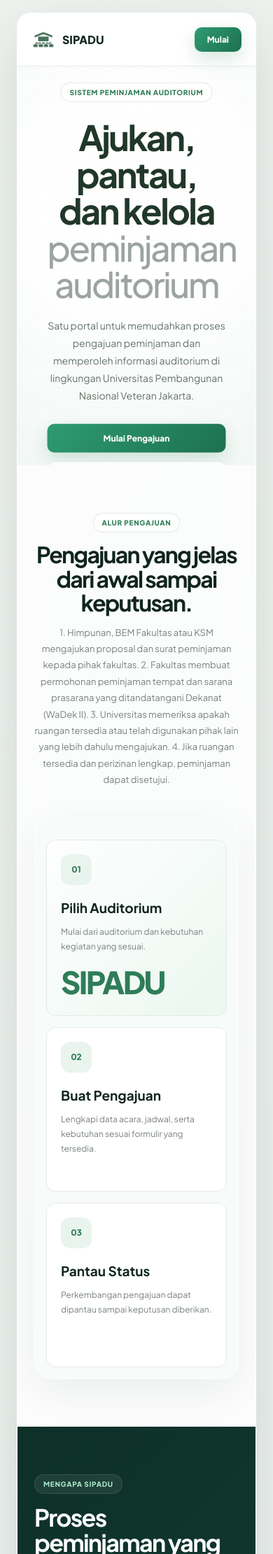
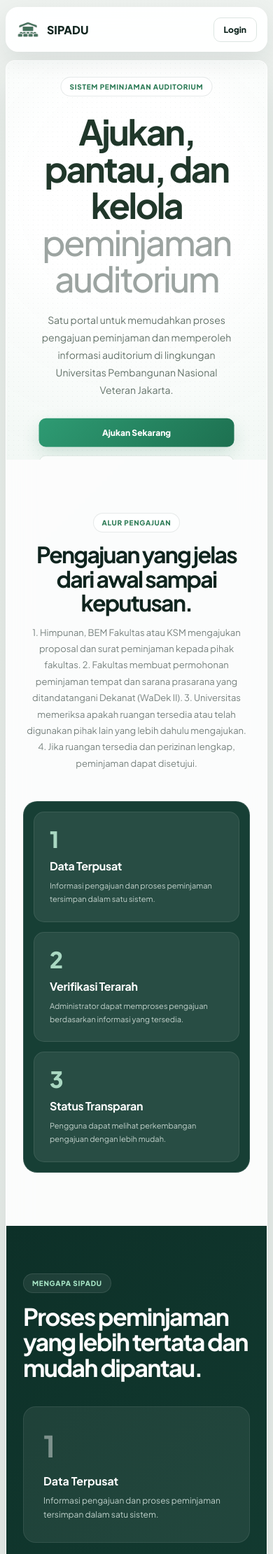
Before and after one commit to sekarpn/SIPADU, a Laravel app: page / in a window 390 px wide. Shown: the top 2221 px of the page at 70% size. Run offline with Laravel 12, Linux system fonts and the light colour scheme; data comes from the database, SQL or seed files in the repository.

Commit message:
benerin landing page

```diff
--- a/resources/views/public/landing.blade.php
+++ b/resources/views/public/landing.blade.php
@@ -28,8 +28,8 @@
         }
 
         .landing-shell {
-            width: min(1500px, calc(100% - 48px));
-            margin: 18px auto;
+            width: min(1680px, calc(100% - 80px));
+            margin: 0 auto 24px;
             border-radius: 20px;
             overflow: hidden;
             background: rgba(255, 255, 255, .80);
@@ -39,18 +39,23 @@
         }
 
         .lnav {
-            height: 76px;
+            width: min(1680px, calc(100% - 80px));
+            min-height: 76px;
             padding: 0 44px;
+            margin: 18px auto 16px;
             display: flex;
             align-items: center;
             justify-content: space-between;
-            background: rgba(255, 255, 255, .88);
-            border-bottom: 1px solid var(--lp-line);
-            backdrop-filter: blur(18px);
-
+            background: rgba(255, 255, 255, .95);
+            border: 1px solid rgba(255, 255, 255, .95);
+            border-radius: 18px;
+            box-shadow: 0 12px 35px rgba(18, 40, 32, .08);
+            -webkit-backdrop-filter: blur(22px) saturate(150%);
+            backdrop-filter: blur(22px) saturate(150%);
             position: sticky;
-            top: 0;
-            z-index: 1000;
+            top: 12px;
+            z-index: 1100;
+            isolation: isolate;
         }
 
         .brand {
@@ -588,16 +593,11 @@
 
         @media (max-width: 900px) {
             .lnav {
+                width: calc(100% - 24px);
+                min-height: 68px;
                 padding: 0 20px;
-                position: sticky;
-                top: 0;
-                z-index: 1000;
-            }
-
-            .lnav {
-                padding: 0 20px;
-                position: sticky;
-                top: 0;
+                margin: 12px auto 14px;
+                top: 8px;
             }
 
             .lnav-links {
@@ -605,7 +605,7 @@
             }
 
             .lnav-actions .login {
-                display: none;
+                display: inline-flex;
             }
 
             .hero {
@@ -705,11 +705,105 @@
                 font-size: 16px;
             }
         }
-    </style>
 
-    <main class="landing-shell">
-        <nav class="lnav">
-            <a class="brand" href="{{ route('landing') }}">
+        /* Landing page sizing and three-step process cards */
+
+        .section#alur {
+            padding-top: 76px;
+            padding-bottom: 76px;
+        }
+
+        .section#alur .feature-grid {
+            grid-template-columns: repeat(3, minmax(0, 1fr));
+            gap: 14px;
+            padding: 14px;
+            border-radius: 20px;
+            background: #173f35;
+            border: 1px solid rgba(255,255,255,.12);
+            box-shadow: none;
+        }
+
+        .section#alur .feature,
+        .section#alur .feature.wide {
+            min-height: 160px;
+            padding: 22px;
+            border-radius: 15px;
+            background: rgba(255,255,255,.075);
+            border: 1px solid rgba(255,255,255,.09);
+            display: block;
+        }
+
+        .section#alur .feature .num {
+            width: auto;
+            height: auto;
+            display: block;
+            padding: 0;
+            margin: 0 0 12px;
+            border: 0;
+            border-radius: 0;
+            background: transparent;
+            color: #a9d8c2;
+            font-size: 32px;
+            line-height: 1;
+            font-weight: 800;
+        }
+
+        .section#alur .feature h3 {
+            margin: 0 0 8px;
+            color: #fff;
+            font-size: 16px;
+            letter-spacing: -.02em;
+        }
+
+        .section#alur .feature p {
+            max-width: 420px;
+            margin: 0;
+            color: rgba(238, 247, 242, .78);
+            font-size: 11px;
+            line-height: 1.75;
+        }
+
+        @media (max-width: 900px) {
+            .landing-shell {
+                width: calc(100% - 24px);
+                margin: 0 auto 18px;
+                border-radius: 16px;
+            }
+            .lnav {
+                width: calc(100% - 24px);
+                padding: 0 20px;
+            }
+            .section#alur .feature-grid {
+                grid-template-columns: 1fr;
+            }
+        }
+
+        @media (max-width: 560px) {
+            .landing-shell {
+                width: calc(100% - 16px);
+                margin: 0 auto 14px;
+                border-radius: 13px;
+            }
+            .lnav {
+                width: calc(100% - 16px);
+                min-height: 64px;
+                height: auto;
+                padding: 10px 14px;
+                margin: 10px auto 12px;
+                top: 6px;
+            }
+            .lnav-actions .lbtn {
+                padding: 9px 14px;
+            }
+            .section#alur .feature {
+                min-height: 0;
+            }
+        }
+
+</style>
+
+    <nav class="lnav">
+            <a class="brand" href="#top">
                 <img src="{{ asset('images/logosipadu.png') }}" alt="SIPADU">
                 <span>SIPADU</span>
             </a>
@@ -723,11 +817,11 @@
 
             <div class="lnav-actions">
                 <a class="lbtn login" href="{{ route('login') }}">Login</a>
-                <a class="lbtn primary" href="{{ route('login') }}">Mulai</a>
             </div>
-        </nav>
+    </nav>
 
-        <section class="hero">
+    <main class="landing-shell">
+        <section class="hero" id="top">
             <div class="float-card note">
                 <b>Ajukan dengan lebih teratur.</b>
                 <p>
@@ -764,7 +858,7 @@
 
                 <div class="hero-actions">
                     <a class="lbtn primary" href="{{ route('login') }}">
-                        Mulai Pengajuan
+                        Ajukan Sekarang
                     </a>
 
                     <a class="lbtn login" href="#alur">
@@ -810,30 +904,22 @@
             </div>
 
             <div class="feature-grid">
-                <article class="feature wide">
-                    <div>
-                        <div class="num">01</div>
-                        <h3>Pilih Auditorium</h3>
-                        <p>Mulai dari auditorium dan kebutuhan kegiatan yang sesuai.</p>
-                    </div>
-
-                    <div class="big">SIPADU</div>
+                <article class="feature">
+                    <div class="num">1</div>
+                    <h3>Data Terpusat</h3>
+                    <p>Informasi pengajuan dan proses peminjaman tersimpan dalam satu sistem.</p>
                 </article>
 
                 <article class="feature">
-                    <div class="num">02</div>
-                    <h3>Buat Pengajuan</h3>
-                    <p>
-                        Lengkapi data acara, jadwal, serta kebutuhan sesuai formulir yang tersedia.
-                    </p>
+                    <div class="num">2</div>
+                    <h3>Verifikasi Terarah</h3>
+                    <p>Administrator dapat memproses pengajuan berdasarkan informasi yang tersedia.</p>
                 </article>
 
                 <article class="feature">
-                    <div class="num">03</div>
-                    <h3>Pantau Status</h3>
-                    <p>
-                        Perkembangan pengajuan dapat dipantau sampai keputusan diberikan.
-                    </p>
+                    <div class="num">3</div>
+                    <h3>Status Transparan</h3>
+                    <p>Pengguna dapat melihat perkembangan pengajuan dengan lebih mudah.</p>
                 </article>
             </div>
         </section>
@@ -930,7 +1016,7 @@
 
             <div class="hero-actions">
                 <a class="lbtn primary" href="{{ route('login') }}">
-                    Mulai Ajukan
+                    Ajukan Sekarang
                 </a>
 
                 <a class="lbtn login" href="{{ route('login') }}">
```
